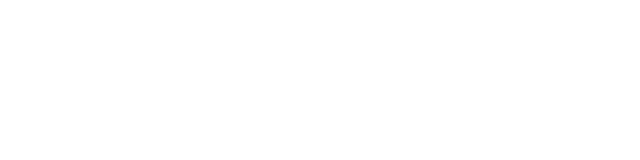
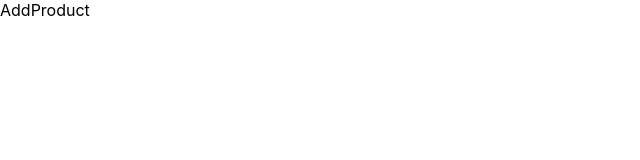
Before and after one commit to dmanzione/project-3-revature, a React (Create React App) app: page /upsertproduct in a window 1280 px wide. Before the commit this address had no page. Shown: the top 160 px of the page, without its empty margins (0-640 px from the left). Built offline with nearby package versions, Linux system fonts and the light colour scheme.

Commit message:
Refactored to UpsertProduct

```diff
--- a/src/components/AddProduct/AddProduct.tsx
+++ b/src/components/UpsertProduct/UpsertProduct.tsx
@@ -1,5 +1,5 @@
 
-export const AddProduct = () => {
+export const UpsertProduct = () => {
   return (
     <div>AddProduct</div>
   )
--- a/src/router/AppRoutes.tsx
+++ b/src/router/AppRoutes.tsx
@@ -5,6 +5,7 @@ import Checkout from '../components/checkout/Checkout';
 import { DisplayProducts } from "../components/display-products/DisplayProducts";
 import Login from '../components/login/Login';
 import Register from '../components/register/Register';
+import { UpsertProduct } from '../components/UpsertProduct/UpsertProduct';
 
 export const AppRoutes: React.FC<unknown> = () => (
   <Routes>
@@ -13,5 +14,6 @@ export const AppRoutes: React.FC<unknown> = () => (
     <Route path="/register" element={<Register />} />
     <Route path="/checkout" element={<Checkout />} />
     <Route path="/cart" element={<Cart />} />
+    <Route path="/upsertproduct" element={<UpsertProduct />} />
   </Routes>
 )
```
